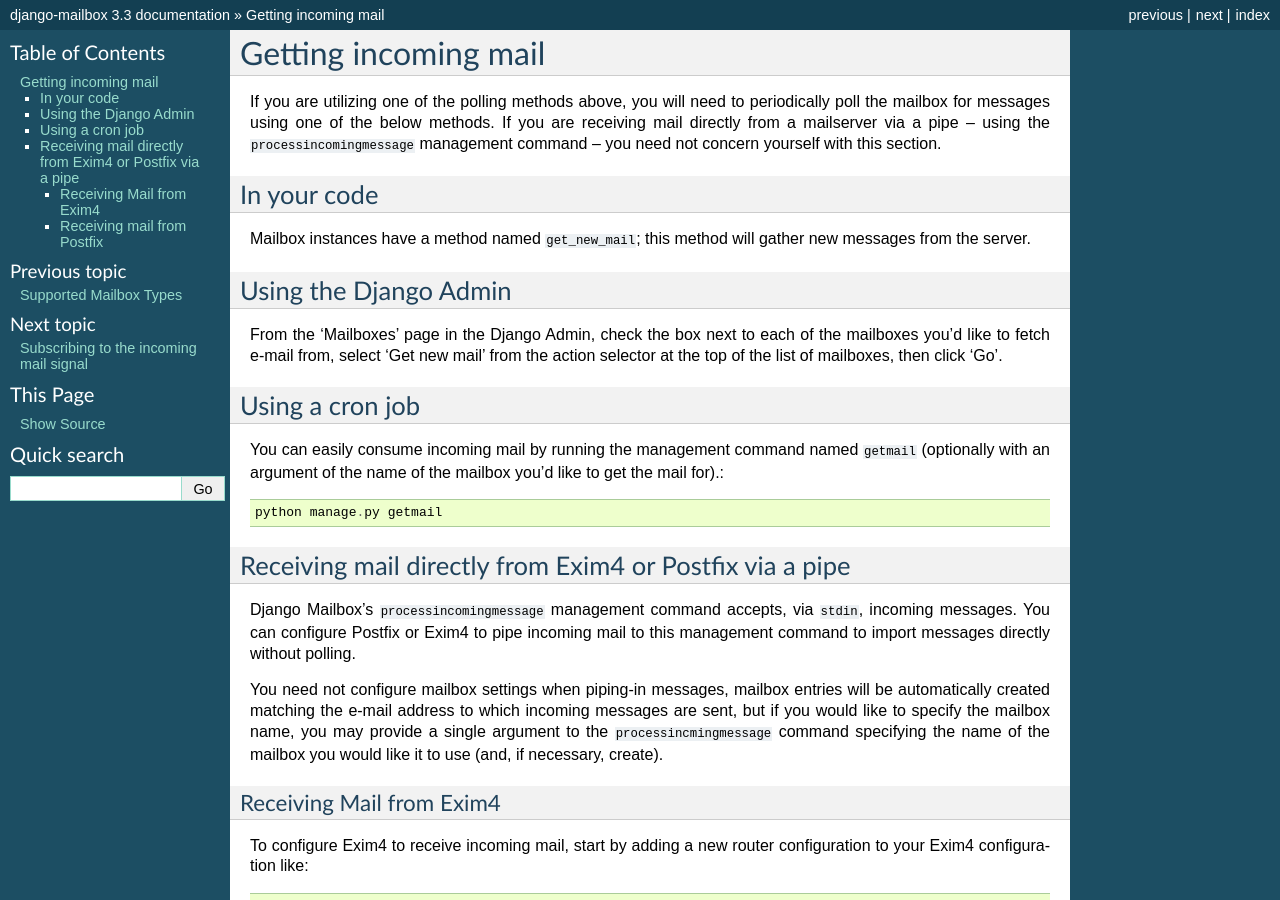
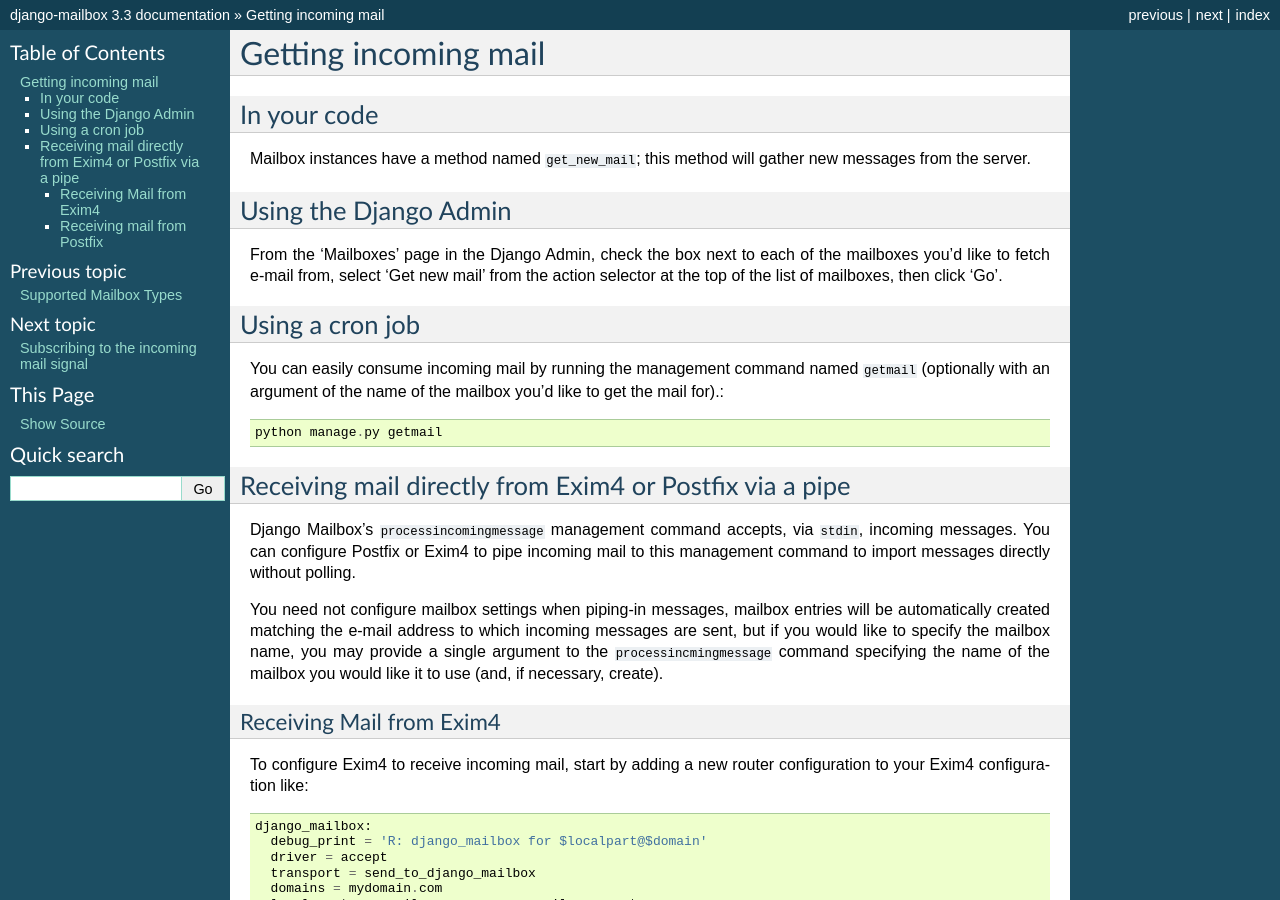
Before and after one commit to coddingtonbear/django-mailbox, a Sphinx documentation site: the page built from docs/topics/polling.rst, in a window 1280 px wide and 900 px high. Built offline with Sphinx 7.4.7, drawn with Linux system fonts in a browser that asks for light colours.

Commit message:
Update polling.rst
Improving "Getting incoming mail" documentation clarity.

```diff
--- a/docs/topics/polling.rst
+++ b/docs/topics/polling.rst
@@ -1,13 +1,6 @@
 
 Getting incoming mail
 =====================
-
-If you are utilizing one of the polling methods above,
-you will need to periodically poll the mailbox for messages using one of the
-below methods.
-If you are receiving mail directly from a mailserver via a pipe
--- using the ``processincomingmessage`` management command --
-you need not concern yourself with this section.
 
 In your code
 ------------
```
